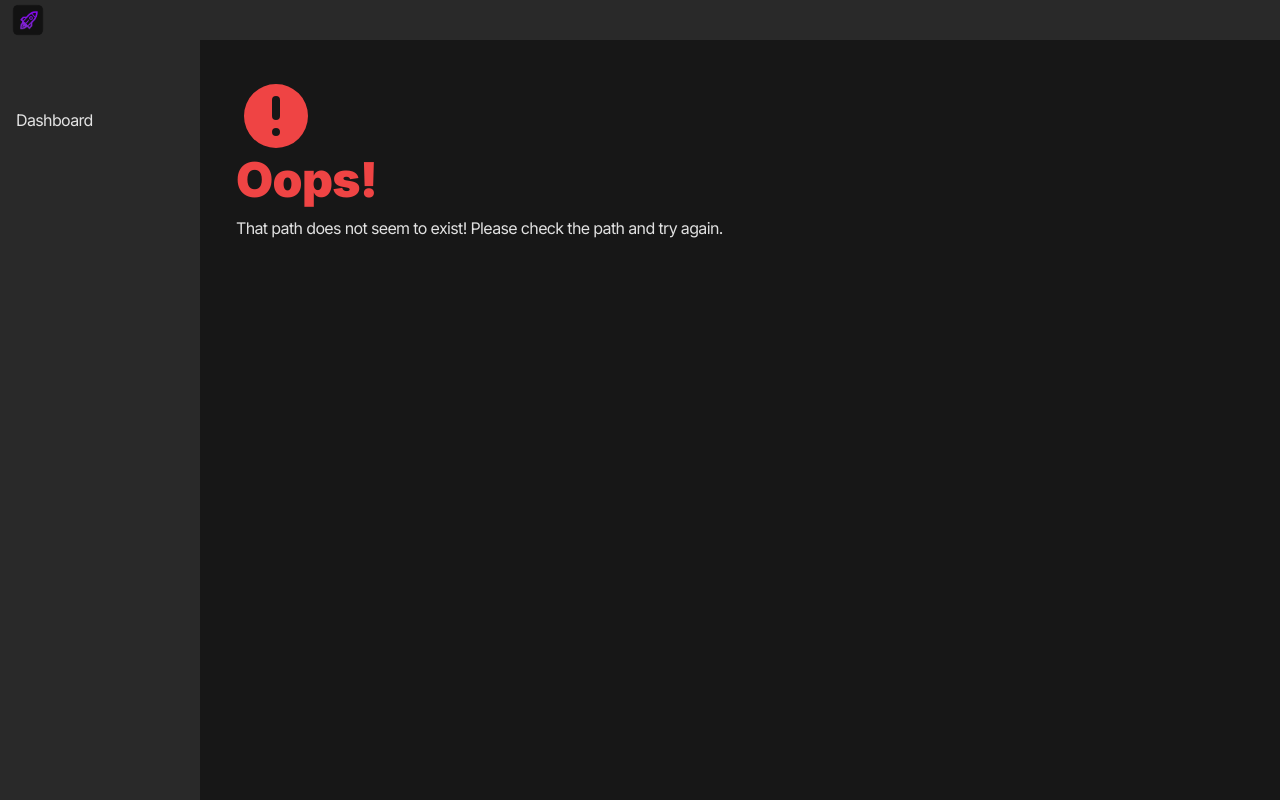
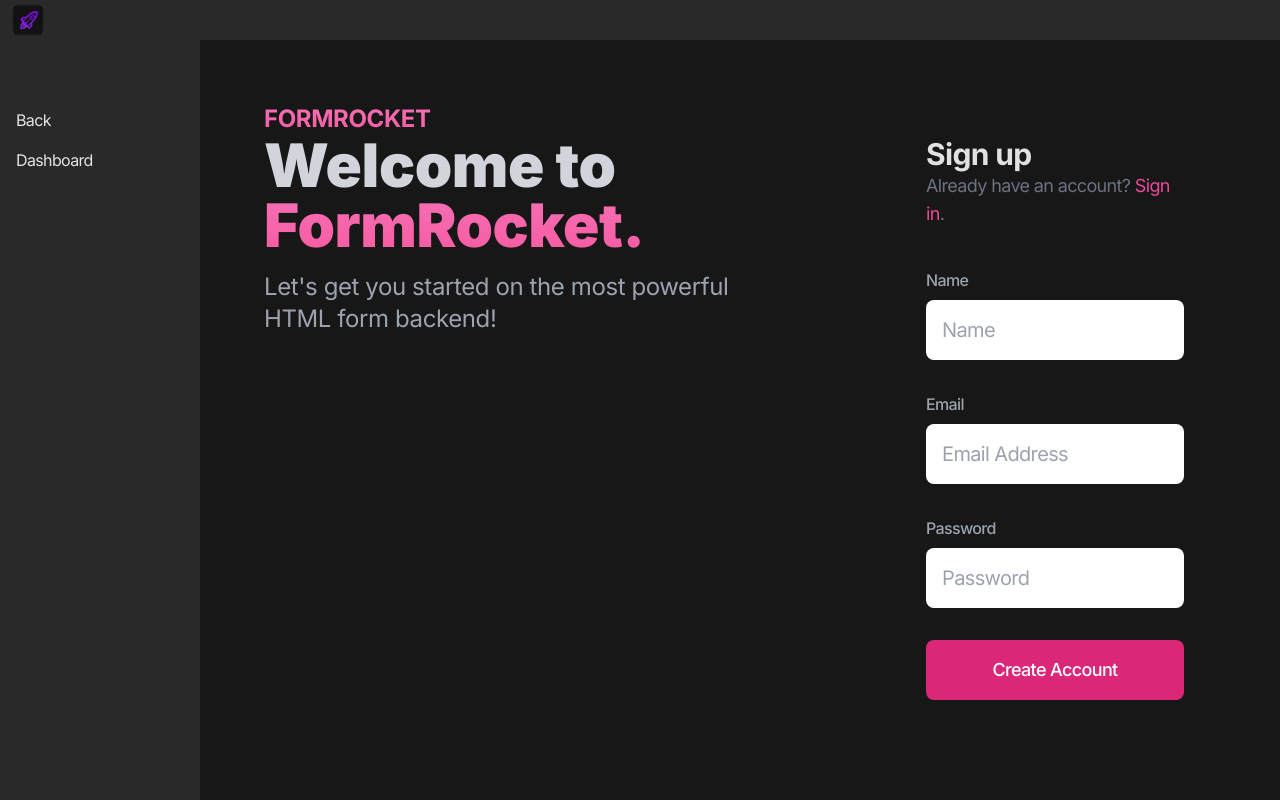
Before and after one commit to FormRocket/FormRocket-Frontend, a Vue app: page /signup in a window 1280 px wide. Built offline with nearby package versions, Linux system fonts and the light colour scheme.

Commit message:
updates to landing page and added new sign up page

```diff
--- a/index.html
+++ b/index.html
@@ -12,5 +12,6 @@
     <div id="app"></div>
     <script type="module" src="/src/main.js"></script>
     <script src="https://unpkg.com/sweetalert/dist/sweetalert.min.js"></script>
+    <script src="https://cdn.jsdelivr.net/npm/chart.js@3.8.2/dist/chart.min.js"></script>
   </body>
 </html>
--- a/src/components/Dashboard.vue
+++ b/src/components/Dashboard.vue
@@ -46,18 +46,17 @@
         <div class="p-10 appContent">
 <div class="h-auto">
     <center>
-    <div class="px-10 py-24 mx-auto max-w-7xl">
-        <div class="w-full mx-auto text-left text-center">
-            <div class="flex flex-row justify-center">
-                <h1 class="mb-6 text-5xl font-extrabold leading-none max-w-5xl mx-auto tracking-normal sm:text-6xl md:text-6xl lg:text-7xl md:tracking-tight"> Introducing <span class="w-full text-transparent bg-clip-text bg-gradient-to-r from-green-400 via-blue-500 to-purple-500 lg:inline">the all new</span> <br class="lg:block hidden"> FormRocket3. </h1>
-            </div>
+    <div class="px-10 py-9 mx-auto max-w-7xl">
+        <div class="w-full mx-auto text-left">
+            <h4 class="w-full text-2xl text-transparent bg-clip-text bg-gradient-to-r font-bold text-lg-gradient uppercase">FORMROCKET</h4>
+                <h1 class="mb-6 text-5xl font-extrabold max-w-5xl sm:text-6xl md:text-6xl lg:text-6xl"> Introducing <span class="w-full text-transparent bg-clip-text bg-gradient-to-r from-pink-400 to-pink-600 lg:inline">the all new</span> <br class="lg:block hidden"> FormRocket3. </h1>
 
-            <div class="flex flex-row justify-center">
-                <p class="px-0 mb-6 text-lg text-gray-300 md:text-xl lg:px-24"> A powerful backend for all your HTML forms. Recieve submissions &amp; send to your favorite destinations. </p>
-            </div>
 
-            <div class="flex flex-row justify-center introductionButtons">
-                <div><button @click="login" class="introductionButton sm:display-block text-white font-medium rounded-lg text-sm px-5 py-2.5 mr-2 mb-2 bg-pink-700 focus:outline-none">GET STARTED</button></div>
+                <p class="mb-6 text-lg text-gray-300 md:text-xl">A powerful backend for all your HTML forms. Recieve submissions &amp; send to your favorite destinations. </p>
+
+
+            <div class="flex flex-row introductionButtons">
+                <div><button @click="login" class="introductionButton sm:display-block text-white font-medium rounded-lg text-sm px-5 py-2.5 mr-2 mb-2 bg-pink-600 focus:outline-none">GET STARTED</button></div>
                 <router-link to="/pricing"><button class="introductionButton sm:display-block text-white font-medium rounded-lg text-sm px-5 py-2.5 mr-2 mb-2 bg-[#222222] focus:outline-none">PRICING</button></router-link>
             </div>
 
@@ -81,7 +80,7 @@
                 Free storage for your submissions
             </h2>
             <p class="pt-4 pb-8 m-0 leading-7 text-gray-300 border-0 border-gray-300 sm:pr-12 xl:pr-32 lg:text-lg">
-                Store 500 responses for free and send them to your favorite destinations.
+                Store up to 500 responses for free per form, or buy additional space for your projects.
             </p>
         </div>
     </div>
@@ -92,7 +91,7 @@
                 Instant plug and play
             </h2>
             <p class="pt-4 pb-8 m-0 leading-7 text-gray-300 border-0 border-gray-300 sm:pr-10 lg:text-lg">
-                Create forms in seconds &amp; recieve submissions instantly.
+                Create forms in seconds &amp; recieve submissions instantly. Minimal setup required.
             </p>
 
         </div>
--- a/src/components/Navbar.vue
+++ b/src/components/Navbar.vue
@@ -28,10 +28,15 @@
         <button v-if="showPricing" class="sidebarItem" @click="$router.push('/pricing')">Pricing</button>
     </div>
     <div class="profileContainer" v-if="session?.user">
-        <img class="profileAvatar" :src="session.user.avatar + '&s=50'" />
+       <!-- <img class="profileAvatar" :src="session.user.avatar + '&s=50'" /> -->
         <div class="profileInfo">
-            <div class="profileInfo-name">{{session.user.name}}</div>
-            <a class="profileInfo-btn cursor-pointer" @click="$router.push('/settings')">Settings</a>
+            <div class="profileInfo-name" style="display:initial;"><span class="text-md text-lg-gradient" style="display:initial;">{{session.user.name}}</span>
+            <div><a class="text-[#888888] cursor-pointer" @click="$router.push('/settings')" style="font-size:13px;">Settings</a> <a class="ml-2 text-[#666666] cursor-pointer" @click="logout" style="font-size:13px;">Log Out</a></div>
+            </div>
+
+
+
+            <!--<a class="profileInfo-btn cursor-pointer initial" @click="$router.push('/settings')">Settings</a>-->
         </div>
     </div>
   </div>
@@ -40,6 +45,7 @@
 <script setup>
 import { ref } from 'vue'
 import { login, logout } from '@/services/auth.js'
+import Icon from "@/iconly/iconly.vue";
 
 const showSidebar = ref(false);
 
--- /dev/null
+++ b/src/components/Signup.vue
@@ -0,0 +1,80 @@
+<template>
+<div v-if="session.user">
+        redirecting...
+    </div>
+
+    <div v-else>
+        <Navbar :session="session" :showBack="true" :showDashboard="true" />
+           <div class="appContent">
+
+
+    <div class="mx-auto max-w-7xl">
+        <div class="flex flex-col lg:flex-row">
+            <div class="relative w-full bg-cover lg:w-6/12 xl:w-7/12">
+                <div class="relative flex flex-col pt-[10%] w-full h-full px-10 my-20 lg:px-16 lg:my-0">
+                    <div class="flex flex-col items-start space-y-8 tracking-tight lg:max-w-3xl">
+                        <div class="relative">
+                            <h4 class="w-full text-2xl text-transparent bg-clip-text bg-gradient-to-r font-bold text-lg-gradient uppercase">FORMROCKET</h4>
+                            <h1 class="text-5xl font-bold text-gray-300 xl:text-6xl">Welcome to <span style="display:initial!important;" class="text-lg-gradient">FormRocket.</span></h1>
+                            <p class="text-2xl text-gray-400 mt-4">Let's get you started on the most powerful HTML form backend!</p>
+                        </div>
+                     </div>
+                </div>
+            </div>
+
+            <div class="w-full lg:w-6/12 xl:w-5/12">
+                <div class="flex flex-col items-start justify-start w-full h-full p-10 lg:p-16 xl:p-24">
+                    <h4 class="w-full text-3xl font-bold">Sign up</h4>
+                    <p class="text-lg text-gray-500">Already have an account? <a class="text-pink-500 cursor-pointer hover:text-pink-400">Sign in</a>.</p>
+                    <div class="relative w-full mt-10 space-y-8">
+                        <div class="relative">
+                            <label class="font-medium text-gray-400">Name</label>
+                            <input type="text" class="block w-full px-4 py-4 mt-2 text-xl rounded-lg focus:outline-none focus:ring-2 focus:ring-white" placeholder="Name">
+                        </div>
+                        <div class="relative">
+                            <label class="font-medium text-gray-400">Email</label>
+                            <input type="text" class="block w-full px-4 py-4 mt-2 text-xl rounded-lg focus:outline-none focus:ring-2 focus:ring-white" placeholder="Email Address">
+                        </div>
+                        <div class="relative">
+                            <label class="font-medium text-gray-400">Password</label>
+                            <input type="password" class="block w-full px-4 py-4 mt-2 text-xl rounded-lg focus:outline-none focus:ring-2 focus:ring-white" placeholder="Password">
+                        </div>
+                        <div class="relative">
+                            <button class="inline-block w-full px-5 py-4 text-lg font-medium text-center text-white transition duration-200 bg-pink-600 rounded-lg hover:bg-pink-700 ease">Create Account</button>
+                        </div>
+                    </div>
+                </div>
+            </div>
+        </div>
+    </div>
+                </div>
+
+
+</div>
+</template>
+<script setup>
+import { session } from '@/services/auth.js'
+import { useRouter } from 'vue-router';
+import ShowError from '@/components/ShowError.vue';
+import Navbar from '@/components/Navbar.vue';
+import Icon from '@/iconly/iconly.vue';
+import {ref} from 'vue'
+const router = useRouter();
+
+const userObj = {
+    email: "",
+    username: "",
+    password: ""
+}
+
+if (session?.value?.user) {
+    router.push('/')
+}
+
+
+const plans = {
+    0: "Basic",
+    1: "Premium",
+    2: "Business"
+}
+</script>
--- a/src/main.js
+++ b/src/main.js
@@ -9,6 +9,7 @@ import NewForm from './components/NewForm.vue'
 import UserSettings from './components/UserSettings.vue'
 import Terms from "./components/Legal/ToS.vue";
 import SuccessPage from "./components/ThankYouPage/SuccessPage.vue";
+import Signup from "./components/Signup.vue";
 import './style.css'
 
 // I Hate Vue Router 💀
@@ -21,6 +22,10 @@ const routes = [
     {
         path: "/setToken",
         component: SetToken
+    },
+    {
+        path: "/signup",
+        component: Signup
     },
     {
         path: '/settings/forms/:id',
--- a/src/style.css
+++ b/src/style.css
@@ -119,7 +119,7 @@ button {
 .profileContainer {
   display: flex;
   width: 100%;
-  padding: 8px 28px;
+  padding: 6px 20px;
   background-color: #262626 !important;
   box-sizing: border-box;
 }
@@ -132,28 +132,23 @@ button {
 
 .profileInfo {
   display: flex;
-  margin-left: 12px;
   white-space: nowrap;
   flex-direction: column;
-  justify-content: center;
   height: fit-content;
 }
 
 .profileInfo-name {
-  font-size: 0.875rem;
-  color: white;
-  font-weight: 500;
+  font-weight: 700;
   line-height: 1.25;
 
   text-overflow: ellipsis !important;
   overflow: hidden !important;
-  max-width: 100px !important;
   white-space: nowrap;
 }
 
 .profileInfo-btn {
   font-size: .75rem;
-  color: #666666;
+  color: #898c9c;
   transition: color 250ms ease;
 }
 
```
Also changed, not shown: public/assets/MeditatingDoodle.svg, public/assets/ReadingSideDoodle.svg.
